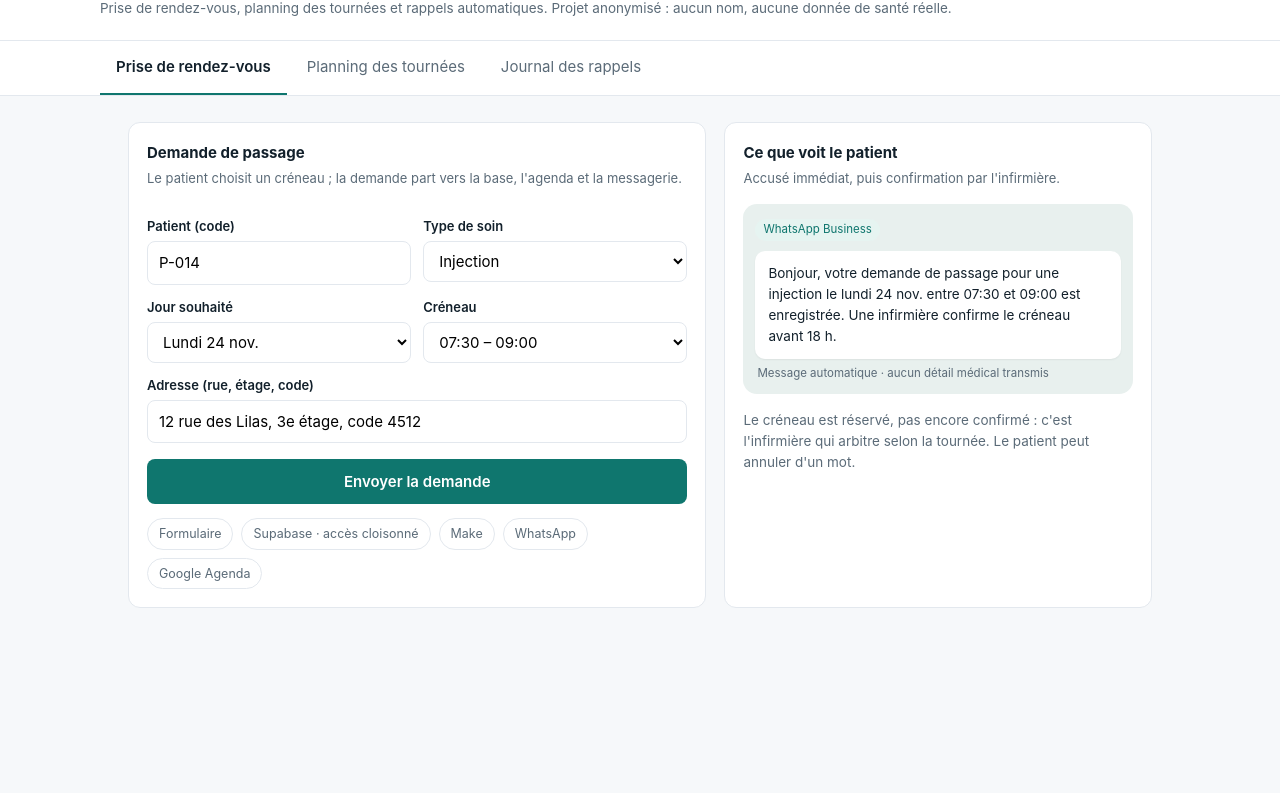
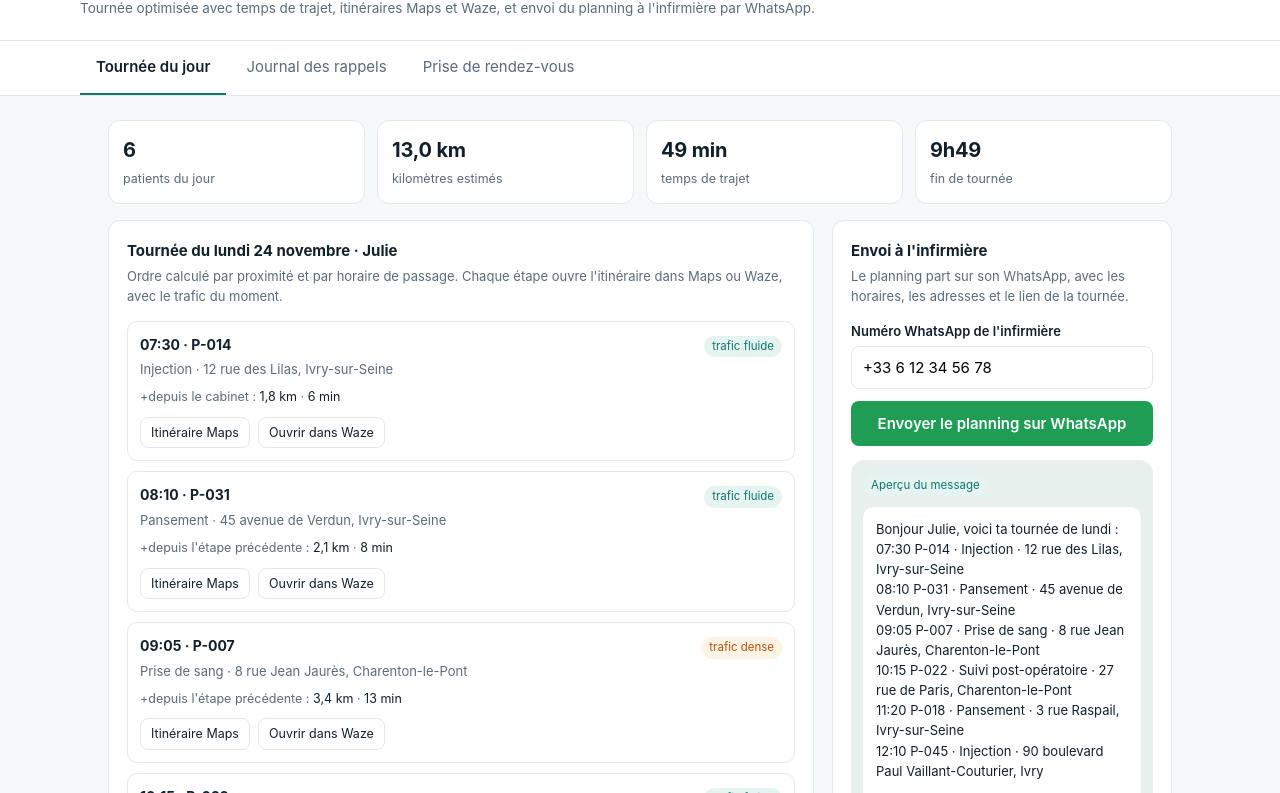
Before and after one commit to Fahima94/cabinet-infirmier-automatisation, a plain HTML site: page docs/index.html in a window 1280 px wide. Shown: the part 63-856 px from the top of the page. Before the commit the page ends 800 px from the top, so only its background shows below. Drawn offline with Linux system fonts and the light colour scheme.

Commit message:
Tournée optimisée avec itinéraires Maps et Waze, envoi du planning WhatsApp

```diff
--- a/docs/index.html
+++ b/docs/index.html
@@ -5,11 +5,11 @@
 <meta name="viewport" content="width=device-width, initial-scale=1">
 <title>Cabinet infirmier · démonstration</title>
 <style>
-  :root{--ink:#12202b;--muted:#5b6b78;--line:#e3e8ee;--bg:#f6f8fa;--card:#fff;--accent:#0f766e;--accent-soft:#e6f4f1;--warn:#b45309;}
+  :root{--ink:#12202b;--muted:#5b6b78;--line:#e3e8ee;--bg:#f6f8fa;--card:#fff;--accent:#0f766e;--accent-soft:#e6f4f1;--warn:#b45309;--red:#b91c1c}
   *{box-sizing:border-box}
   body{margin:0;font:15px/1.55 -apple-system,BlinkMacSystemFont,"Segoe UI",Roboto,Helvetica,Arial,sans-serif;color:var(--ink);background:var(--bg)}
   header{background:var(--card);border-bottom:1px solid var(--line);padding:22px 28px}
-  .wrap{max-width:1080px;margin:0 auto}
+  .wrap{max-width:1120px;margin:0 auto}
   .brand{display:flex;align-items:baseline;gap:12px;flex-wrap:wrap}
   h1{font-size:21px;margin:0;letter-spacing:-.01em}
   .badge{font-size:12px;background:#fff4e5;color:var(--warn);border:1px solid #f3d9b5;padding:2px 8px;border-radius:20px}
@@ -18,22 +18,38 @@
   nav .wrap{display:flex;gap:4px;overflow-x:auto}
   button.tab{appearance:none;background:none;border:0;border-bottom:2px solid transparent;padding:14px 16px;font:inherit;color:var(--muted);cursor:pointer;white-space:nowrap}
   button.tab[aria-selected="true"]{color:var(--ink);border-bottom-color:var(--accent);font-weight:600}
-  main{padding:26px 28px 60px}
+  main{padding:24px 28px 60px}
   .panel{display:none}
   .panel.on{display:block}
-  .grid{display:grid;grid-template-columns:1.15fr .85fr;gap:18px}
-  @media(max-width:820px){.grid{grid-template-columns:1fr}}
+  .bar{display:grid;grid-template-columns:repeat(4,1fr);gap:12px;margin-bottom:16px}
+  @media(max-width:820px){.bar{grid-template-columns:1fr 1fr}}
+  .kpi{background:var(--card);border:1px solid var(--line);border-radius:12px;padding:14px}
+  .kpi b{display:block;font-size:20px;letter-spacing:-.01em}
+  .kpi span{font-size:12.5px;color:var(--muted)}
+  .grid{display:grid;grid-template-columns:1.35fr .65fr;gap:18px}
+  @media(max-width:900px){.grid{grid-template-columns:1fr}}
   .card{background:var(--card);border:1px solid var(--line);border-radius:12px;padding:18px}
   .card h2{font-size:15px;margin:0 0 4px}
-  .card p.hint{margin:0 0 16px;color:var(--muted);font-size:13px}
+  .card p.hint{margin:0 0 14px;color:var(--muted);font-size:13px}
+  .stop{border:1px solid var(--line);border-radius:10px;padding:12px;margin-bottom:10px}
+  .stop .top{display:flex;justify-content:space-between;gap:10px;align-items:baseline}
+  .stop b{font-size:14px}
+  .stop .addr{font-size:13px;color:var(--muted);margin-top:2px}
+  .legs{display:flex;gap:14px;flex-wrap:wrap;font-size:12.5px;color:var(--muted);margin-top:8px}
+  .legs em{font-style:normal;color:var(--ink)}
+  .traffic{font-size:11.5px;padding:2px 8px;border-radius:20px;background:var(--accent-soft);color:var(--accent)}
+  .traffic.dense{background:#fdf3e4;color:var(--warn)}
+  .traffic.bloque{background:#fdeaea;color:var(--red)}
+  .acts{display:flex;gap:8px;margin-top:10px;flex-wrap:wrap}
+  .link{font-size:12.5px;text-decoration:none;border:1px solid var(--line);border-radius:8px;padding:5px 10px;color:var(--ink);background:#fff}
+  .link:hover{border-color:var(--accent);color:var(--accent)}
+  .link.wa{border-color:#cdeadb;background:#eafaf0;color:#116b3a}
   label{display:block;font-size:13px;font-weight:600;margin:12px 0 5px}
   input,select{width:100%;padding:9px 11px;border:1px solid var(--line);border-radius:8px;font:inherit;background:#fff}
-  input:focus,select:focus{outline:2px solid var(--accent-soft);border-color:var(--accent)}
-  .row{display:grid;grid-template-columns:1fr 1fr;gap:12px}
-  .btn{background:var(--accent);color:#fff;border:0;border-radius:8px;padding:11px 16px;font:inherit;font-weight:600;cursor:pointer;margin-top:16px;width:100%}
-  .btn:hover{filter:brightness(1.06)}
+  .btn{background:var(--accent);color:#fff;border:0;border-radius:8px;padding:11px 16px;font:inherit;font-weight:600;cursor:pointer;margin-top:12px;width:100%}
+  .btn.wa{background:#1f9d55}
   .phone{background:#e8f0ee;border-radius:14px;padding:12px}
-  .phone .bubble{background:#fff;border-radius:10px;padding:12px 13px;font-size:13.5px;box-shadow:0 1px 2px rgba(0,0,0,.06)}
+  .phone .bubble{background:#fff;border-radius:10px;padding:12px 13px;font-size:13px;white-space:pre-wrap;box-shadow:0 1px 2px rgba(0,0,0,.06)}
   .phone .meta{font-size:11.5px;color:var(--muted);margin:6px 2px 0}
   .stamp{display:inline-block;font-size:11.5px;background:var(--accent-soft);color:var(--accent);padding:2px 8px;border-radius:20px;margin-bottom:10px}
   table{width:100%;border-collapse:collapse;font-size:13.5px;background:var(--card)}
@@ -42,106 +58,54 @@
   .pill{font-size:12px;padding:2px 9px;border-radius:20px;white-space:nowrap}
   .ok{background:var(--accent-soft);color:var(--accent)}
   .wait{background:#fdf3e4;color:var(--warn)}
-  .days{display:grid;grid-template-columns:repeat(5,1fr);gap:10px}
-  @media(max-width:820px){.days{grid-template-columns:1fr 1fr}}
-  .day{background:var(--card);border:1px solid var(--line);border-radius:12px;padding:12px}
-  .day h3{font-size:12px;margin:0 0 10px;text-transform:uppercase;letter-spacing:.05em;color:var(--muted)}
-  .visit{border-left:3px solid var(--accent);background:#fbfdfd;padding:8px 9px;border-radius:6px;margin-bottom:8px}
-  .visit b{display:block;font-size:13px}
-  .visit span{font-size:12px;color:var(--muted)}
-  .visit.amber{border-left-color:#d97706}
-  .chain{display:flex;gap:8px;flex-wrap:wrap;margin-top:14px}
-  .chain span{font-size:12.5px;background:#fff;border:1px solid var(--line);border-radius:20px;padding:5px 11px;color:var(--muted)}
-  footer{color:var(--muted);font-size:12.5px;margin-top:26px}
+  footer{color:var(--muted);font-size:12.5px;margin-top:22px}
+  .note{font-size:12px;color:var(--muted);margin-top:10px}
 </style>
 </head>
 <body>
 <header><div class="wrap">
   <div class="brand"><h1>Cabinet infirmier libéral · démonstration</h1><span class="badge">Données fictives</span></div>
-  <p class="sub">Prise de rendez-vous, planning des tournées et rappels automatiques. Projet anonymisé : aucun nom, aucune donnée de santé réelle.</p>
+  <p class="sub">Tournée optimisée avec temps de trajet, itinéraires Maps et Waze, et envoi du planning à l'infirmière par WhatsApp.</p>
 </div></header>
 <nav><div class="wrap">
-  <button class="tab" aria-selected="true" data-p="rdv">Prise de rendez-vous</button>
-  <button class="tab" aria-selected="false" data-p="tournees">Planning des tournées</button>
+  <button class="tab" aria-selected="true" data-p="tournee">Tournée du jour</button>
   <button class="tab" aria-selected="false" data-p="rappels">Journal des rappels</button>
+  <button class="tab" aria-selected="false" data-p="rdv">Prise de rendez-vous</button>
 </div></nav>
 <main class="wrap">
 
-<section class="panel on" id="rdv">
+<section class="panel on" id="tournee">
+  <div class="bar">
+    <div class="kpi"><b id="k1">6</b><span>patients du jour</span></div>
+    <div class="kpi"><b id="k2">—</b><span>kilomètres estimés</span></div>
+    <div class="kpi"><b id="k3">—</b><span>temps de trajet</span></div>
+    <div class="kpi"><b id="k4">—</b><span>fin de tournée</span></div>
+  </div>
   <div class="grid">
     <div class="card">
-      <h2>Demande de passage</h2>
-      <p class="hint">Le patient choisit un créneau ; la demande part vers la base, l'agenda et la messagerie.</p>
-      <div class="row">
-        <div><label for="nom">Patient (code)</label><input id="nom" value="P-014" ></div>
-        <div><label for="soin">Type de soin</label>
-          <select id="soin"><option>Injection</option><option>Pansement</option><option>Prise de sang</option><option>Suivi post-opératoire</option></select>
-        </div>
-      </div>
-      <div class="row">
-        <div><label for="jour">Jour souhaité</label>
-          <select id="jour"><option>Lundi 24 nov.</option><option>Mardi 25 nov.</option><option>Mercredi 26 nov.</option><option>Jeudi 27 nov.</option><option>Vendredi 28 nov.</option></select>
-        </div>
-        <div><label for="heure">Créneau</label>
-          <select id="heure"><option>07:30 – 09:00</option><option>09:00 – 11:00</option><option>11:00 – 13:00</option><option>16:00 – 18:00</option></select>
-        </div>
-      </div>
-      <label for="adresse">Adresse (rue, étage, code)</label>
-      <input id="adresse" value="12 rue des Lilas, 3e étage, code 4512">
-      <button class="btn" id="envoyer">Envoyer la demande</button>
-      <div class="chain">
-        <span>Formulaire</span><span>Supabase · accès cloisonné</span><span>Make</span><span>WhatsApp</span><span>Google Agenda</span>
-      </div>
+      <h2>Tournée du lundi 24 novembre · Julie</h2>
+      <p class="hint">Ordre calculé par proximité et par horaire de passage. Chaque étape ouvre l'itinéraire dans Maps ou Waze, avec le trafic du moment.</p>
+      <div id="stops"></div>
+      <p class="note">Les distances et durées affichées sont simulées pour la démonstration ; les liens Maps et Waze, eux, ouvrent le calcul réel avec le trafic.</p>
     </div>
     <div class="card">
-      <h2>Ce que voit le patient</h2>
-      <p class="hint">Accusé immédiat, puis confirmation par l'infirmière.</p>
-      <div class="phone">
-        <div class="stamp">WhatsApp Business</div>
-        <div class="bubble" id="msg">Bonjour, votre demande de passage pour une injection le lundi 24 nov. entre 07:30 et 09:00 est enregistrée. Une infirmière confirme le créneau avant 18 h.</div>
-        <p class="meta">Message automatique · aucun détail médical transmis</p>
+      <h2>Envoi à l'infirmière</h2>
+      <p class="hint">Le planning part sur son WhatsApp, avec les horaires, les adresses et le lien de la tournée.</p>
+      <label for="tel">Numéro WhatsApp de l'infirmière</label>
+      <input id="tel" placeholder="+33 6 12 34 56 78" value="+33 6 12 34 56 78">
+      <button class="btn wa" id="send">Envoyer le planning sur WhatsApp</button>
+      <div class="phone" style="margin-top:14px">
+        <div class="stamp">Aperçu du message</div>
+        <div class="bubble" id="preview"></div>
+        <p class="meta">Message prérempli · l'infirmière peut répondre « OK » ou demander un ajustement</p>
       </div>
-      <div style="margin-top:16px;font-size:13.5px;color:var(--muted)">
-        Le créneau est réservé, pas encore confirmé : c'est l'infirmière qui arbitre selon la tournée. Le patient peut annuler d'un mot.
-      </div>
-    </div>
-  </div>
-</section>
-
-<section class="panel" id="tournees">
-  <div class="card" style="margin-bottom:16px">
-    <h2>Semaine du 24 au 28 novembre</h2>
-    <p class="hint">Deux tournées par jour, une par infirmière. Les passages en orange demandent un arbitrage.</p>
-  </div>
-  <div class="days">
-    <div class="day"><h3>Lundi 24</h3>
-      <div class="visit"><b>07:30 P-014</b><span>Injection · 15 min</span></div>
-      <div class="visit"><b>08:10 P-031</b><span>Pansement · 20 min</span></div>
-      <div class="visit amber"><b>10:00 P-007</b><span>Hors zone · à replanifier</span></div>
-    </div>
-    <div class="day"><h3>Mardi 25</h3>
-      <div class="visit"><b>07:45 P-002</b><span>Prise de sang · 10 min</span></div>
-      <div class="visit"><b>09:00 P-022</b><span>Suivi post-op · 30 min</span></div>
-    </div>
-    <div class="day"><h3>Mercredi 26</h3>
-      <div class="visit"><b>07:30 P-014</b><span>Injection · 15 min</span></div>
-      <div class="visit"><b>11:30 P-018</b><span>Pansement · 20 min</span></div>
-      <div class="visit amber"><b>17:00 P-045</b><span>Créneau non confirmé</span></div>
-    </div>
-    <div class="day"><h3>Jeudi 27</h3>
-      <div class="visit"><b>08:00 P-031</b><span>Pansement · 20 min</span></div>
-      <div class="visit"><b>09:30 P-009</b><span>Injection · 15 min</span></div>
-    </div>
-    <div class="day"><h3>Vendredi 28</h3>
-      <div class="visit"><b>07:30 P-002</b><span>Prise de sang · 10 min</span></div>
-      <div class="visit"><b>10:15 P-022</b><span>Suivi post-op · 30 min</span></div>
     </div>
   </div>
 </section>
 
 <section class="panel" id="rappels">
   <div class="card" style="margin-bottom:16px">
-    <h2>Rappels de la journée</h2>
+    <h2>Rappels patients de la journée</h2>
     <p class="hint">Chaque message est tracé : envoyé, lu, confirmé ou à relancer.</p>
   </div>
   <table>
@@ -154,11 +118,78 @@
       <tr><td>17:30</td><td>P-007</td><td>Replanification de tournée</td><td><span class="pill wait">Sans réponse</span></td></tr>
     </tbody>
   </table>
-  <footer>Démonstration statique : les données affichées sont inventées. Le dispositif réel repose sur Supabase avec cloisonnement par utilisateur, Make pour les scénarios, l'API WhatsApp Business et Google Agenda.</footer>
 </section>
 
+<section class="panel" id="rdv">
+  <div class="grid">
+    <div class="card">
+      <h2>Demande de passage</h2>
+      <p class="hint">Le patient choisit un créneau ; la demande entre dans la tournée après arbitrage de l'infirmière.</p>
+      <label for="soin">Type de soin</label>
+      <select id="soin"><option>Injection</option><option>Pansement</option><option>Prise de sang</option><option>Suivi post-opératoire</option></select>
+      <div style="display:grid;grid-template-columns:1fr 1fr;gap:12px">
+        <div><label for="jour">Jour</label><select id="jour"><option>Lundi 24 nov.</option><option>Mardi 25 nov.</option><option>Mercredi 26 nov.</option></select></div>
+        <div><label for="heure">Créneau</label><select id="heure"><option>07:30 – 09:00</option><option>09:00 – 11:00</option><option>16:00 – 18:00</option></select></div>
+      </div>
+      <label for="adresse">Adresse</label>
+      <input id="adresse" value="12 rue des Lilas, 3e étage, code 4512">
+      <button class="btn" id="envoyer">Envoyer la demande</button>
+    </div>
+    <div class="card">
+      <h2>Ce que voit le patient</h2>
+      <div class="phone">
+        <div class="stamp">WhatsApp Business</div>
+        <div class="bubble" id="msg">Bonjour, votre demande de passage pour une injection le lundi 24 nov. entre 07:30 et 09:00 est enregistrée. Une infirmière confirme le créneau avant 18 h.</div>
+      </div>
+    </div>
+  </div>
+</section>
+
+<footer>Démonstration statique. Le dispositif réel : Supabase avec cloisonnement par utilisateur, Make pour les scénarios, API WhatsApp Business, Google Agenda et Maps pour les tournées.</footer>
 </main>
 <script>
+const stops=[
+ {t:"07:30",code:"P-014",soin:"Injection",addr:"12 rue des Lilas, Ivry-sur-Seine",km:1.8,min:6,traffic:"fluide",lat:48.8135,lon:2.3885},
+ {t:"08:10",code:"P-031",soin:"Pansement",addr:"45 avenue de Verdun, Ivry-sur-Seine",km:2.1,min:8,traffic:"fluide",lat:48.8102,lon:2.3912},
+ {t:"09:05",code:"P-007",soin:"Prise de sang",addr:"8 rue Jean Jaurès, Charenton-le-Pont",km:3.4,min:13,traffic:"dense",lat:48.8211,lon:2.4142},
+ {t:"10:15",code:"P-022",soin:"Suivi post-opératoire",addr:"27 rue de Paris, Charenton-le-Pont",km:1.2,min:5,traffic:"fluide",lat:48.8196,lon:2.4128},
+ {t:"11:20",code:"P-018",soin:"Pansement",addr:"3 rue Raspail, Ivry-sur-Seine",km:2.6,min:10,traffic:"dense",lat:48.8127,lon:2.3851},
+ {t:"12:10",code:"P-045",soin:"Injection",addr:"90 boulevard Paul Vaillant-Couturier, Ivry",km:1.9,min:7,traffic:"bloque",lat:48.8078,lon:2.3874}
+];
+const dur=15;
+function fmt(n){return n.toFixed(1).replace('.',',')}
+function render(){
+  const box=document.getElementById('stops'); box.innerHTML='';
+  let km=0,min=0,clock=7*60+30;
+  stops.forEach(function(s,i){
+    km+=s.km; min+=s.min;
+    const g="https://www.google.com/maps/dir/?api=1&destination="+encodeURIComponent(s.addr)+"&travelmode=driving";
+    const w="https://waze.com/ul?ll="+s.lat+","+s.lon+"&navigate=yes";
+    const el=document.createElement('div'); el.className='stop';
+    el.innerHTML='<div class="top"><b>'+s.t+' · '+s.code+'</b><span class="traffic '+s.traffic+'">'+(s.traffic==='fluide'?'trafic fluide':s.traffic==='dense'?'trafic dense':'bouchon')+'</span></div>'+
+      '<div class="addr">'+s.soin+' · '+s.addr+'</div>'+
+      '<div class="legs"><span>+'+(i?'depuis l\'étape précédente':'depuis le cabinet')+' : <em>'+fmt(s.km)+' km</em> · <em>'+s.min+' min</em></span></div>'+
+      '<div class="acts"><a class="link" target="_blank" rel="noopener" href="'+g+'">Itinéraire Maps</a>'+
+      '<a class="link" target="_blank" rel="noopener" href="'+w+'">Ouvrir dans Waze</a></div>';
+    box.appendChild(el);
+  });
+  const end=7*60+30+stops.length*dur+min;
+  document.getElementById('k1').textContent=stops.length;
+  document.getElementById('k2').textContent=fmt(km)+" km";
+  document.getElementById('k3').textContent=min+" min";
+  document.getElementById('k4').textContent=Math.floor(end/60)+"h"+String(end%60).padStart(2,'0');
+  const lines=["Bonjour Julie, voici ta tournée de lundi :"];
+  stops.forEach(function(s){lines.push(s.t+" "+s.code+" · "+s.soin+" · "+s.addr)});
+  lines.push("");
+  lines.push("Total "+fmt(km)+" km, "+min+" min de trajet. Itinéraires : https://fahima94.github.io/cabinet-infirmier-automatisation/");
+  lines.push("Bonne journée.");
+  const text=lines.join("\n");
+  document.getElementById('preview').textContent=text;
+  document.getElementById('send').onclick=function(){
+    const tel=document.getElementById('tel').value.replace(/[^0-9]/g,'');
+    window.open('https://wa.me/'+tel+'?text='+encodeURIComponent(text),'_blank');
+  };
+}
 document.querySelectorAll('.tab').forEach(function(b){
   b.addEventListener('click',function(){
     document.querySelectorAll('.tab').forEach(function(x){x.setAttribute('aria-selected','false')});
@@ -173,6 +204,7 @@
   var heure=document.getElementById('heure').value.replace('–','et');
   document.getElementById('msg').textContent='Bonjour, votre demande de passage pour '+soin+' le '+jour+' entre '+heure+' est enregistrée. Une infirmière confirme le créneau avant 18 h.';
 });
+render();
 </script>
 </body>
 </html>
```
Lines whose indentation alone changed are shown as unchanged.
